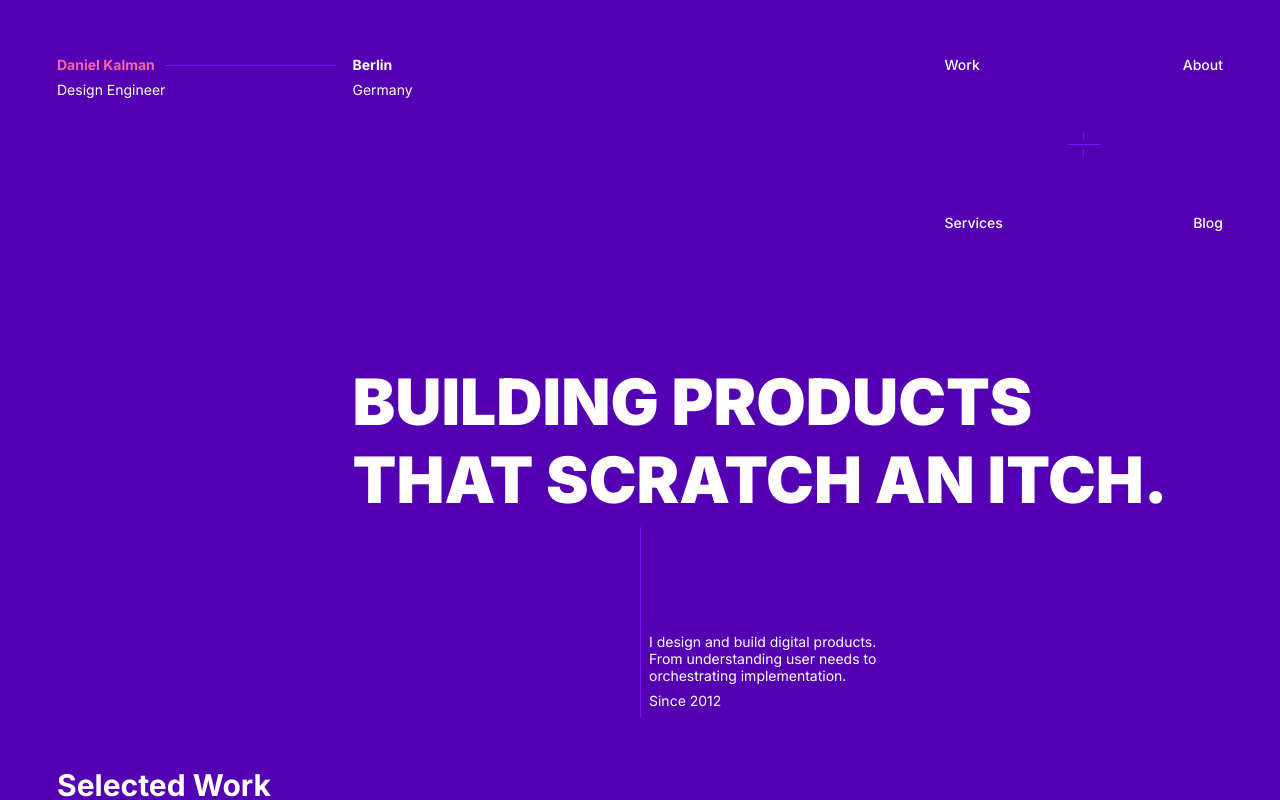
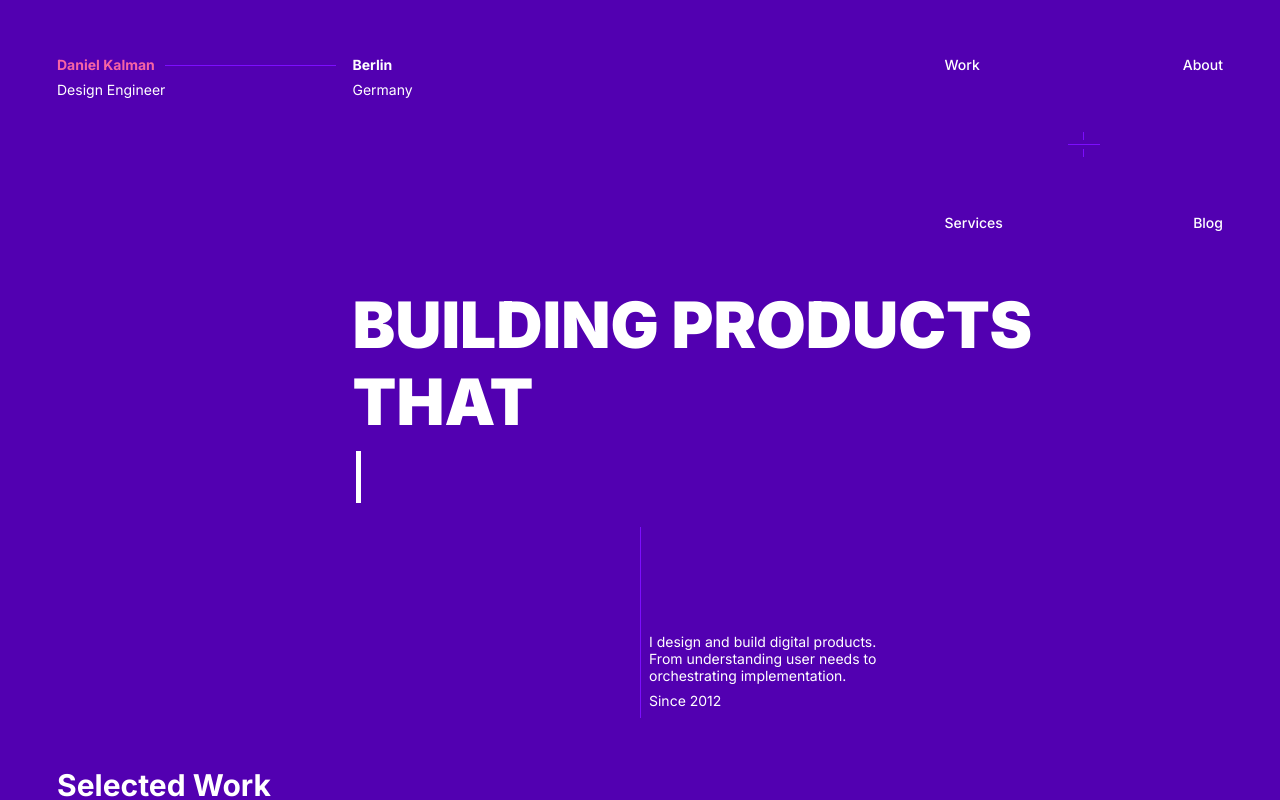
Before and after one commit to dnlklmn/dweb-26, a React (Vite) app: page / in a window 1280 px wide. Shown: the top 800 px of the page. Built offline with nearby package versions, Linux system fonts and the light colour scheme.

Commit message:
Typewriter

```diff
--- a/src/components/LandingPage.css
+++ b/src/components/LandingPage.css
@@ -136,6 +136,32 @@
     max-width: 1024px;
     opacity: 0;
     transition: opacity var(--anim-duration) var(--anim-easing);
+}
+
+/* Typewriter suffix — inline, color handled per-word in JSX */
+.landing__typewriter {
+    white-space: nowrap;
+}
+
+/* Blinking cursor */
+.landing__cursor {
+    display: inline-block;
+    width: 0.08em;
+    height: 0.8em;
+    background: currentColor;
+    margin-left: 0.05em;
+    vertical-align: baseline;
+    animation: cursor-blink 1s step-end infinite;
+}
+
+@keyframes cursor-blink {
+    0%,
+    100% {
+        opacity: 1;
+    }
+    50% {
+        opacity: 0;
+    }
 }
 
 /* Bottom row — starts at 0 height, grows to 192px at step 4 */
--- a/src/components/LandingPage.tsx
+++ b/src/components/LandingPage.tsx
@@ -1,6 +1,7 @@
 import React from "react";
 import { Link, useLocation } from "react-router-dom";
 import { useSteppedAnimation } from "../hooks/useSteppedAnimation";
+import { useTypewriter } from "../hooks/useTypewriter";
 import CaseStudyCard, { CaseStudy } from "./CaseStudyCard";
 import "./LandingPage.css";
 import autoHeaderImage from "../assets/auto/header-2.jpeg";
@@ -36,9 +37,56 @@ const caseStudies: CaseStudy[] = [
 
 const SKIP_ANIM_KEY = "landing-skip-anim";
 
+const TYPEWRITER_PHRASES = [
+  { text: "scratch an itch", accentWord: "itch" },
+  { text: "matter", accentWord: "matter" },
+  { text: "solve real problems", accentWord: "real" },
+  { text: "serve communities", accentWord: "communities" },
+  { text: "are fun to use", accentWord: "fun" },
+  { text: "make people's lives easier", accentWord: "easier" },
+  { text: "stand the test of time", accentWord: "time" },
+  { text: "feel inevitable", accentWord: "inevitable" },
+  { text: "earn trust", accentWord: "trust" },
+  { text: "spark curiosity", accentWord: "curiosity" },
+  { text: "change how people think", accentWord: "think" },
+  { text: "bring ideas to life", accentWord: "life" },
+  { text: "make the complex simple", accentWord: "simple" },
+  { text: "push the craft forward", accentWord: "craft" },
+  { text: "leave things better than we found them", accentWord: "better" },
+];
+
+/** Splits `displayed` around `accentWord` and wraps the accent part in a span.
+ *  Colors characters as they are typed, not all at once on full match. */
+function renderWithAccent(displayed: string, accentWord: string, fullText: string) {
+  if (!accentWord) return displayed;
+  // Find the accent word's position in the full phrase so we use the right index
+  const accentStart = fullText.indexOf(accentWord);
+  if (accentStart === -1) return displayed;
+  // How many accent chars have been typed so far
+  const accentTyped = displayed.slice(accentStart, accentStart + accentWord.length);
+  if (!accentTyped || !accentWord.startsWith(accentTyped)) return displayed;
+  return (
+    <>
+      {displayed.slice(0, accentStart)}
+      <span style={{ color: "var(--color-accent)" }}>{accentTyped}</span>
+      {displayed.slice(accentStart + accentTyped.length)}
+    </>
+  );
+}
+
+function shuffled<T>(arr: T[]): T[] {
+  const a = [...arr];
+  for (let i = a.length - 1; i > 0; i--) {
+    const j = Math.floor(Math.random() * (i + 1));
+    [a[i], a[j]] = [a[j], a[i]];
+  }
+  return a;
+}
+
 const LandingPage: React.FC = () => {
   const location = useLocation();
   const skipAnim = sessionStorage.getItem(SKIP_ANIM_KEY) === "1";
+  const [phrases] = React.useState(() => shuffled(TYPEWRITER_PHRASES));
 
   const { step, isComplete } = useSteppedAnimation({
     totalSteps: 6,
@@ -58,6 +106,15 @@ const LandingPage: React.FC = () => {
     const top = target.getBoundingClientRect().top + window.scrollY - 12;
     window.scrollTo({ top, behavior: "smooth" });
   }, [location.hash, isComplete]);
+
+  const { displayed: typewriterText, accentWord, currentPhrase } = useTypewriter({
+    phrases,
+    typeSpeed: 55,
+    deleteSpeed: 28,
+    pauseAfterType: 2200,
+    pauseAfterDelete: 350,
+    enabled: isComplete,
+  });
 
   const stepClasses = Array.from(
     { length: step + 1 },
@@ -135,8 +192,27 @@ const LandingPage: React.FC = () => {
             {/* Middle row — flex animated by step classes */}
             <div className="landing__middle-row">
               <h1 className="landing__headline">
-                building Products that scratch an{" "}
-                <span className="text-var(--color-accent)">itch.</span>
+                building Products that
+                <br />
+                <span className="landing__typewriter">
+                  {renderWithAccent(typewriterText, accentWord, currentPhrase)}
+                  {isComplete && (
+                    <span
+                      className="landing__cursor"
+                      aria-hidden="true"
+                      style={{
+                        color: (() => {
+                          const accentStart = currentPhrase.indexOf(accentWord);
+                          if (accentStart === -1) return "inherit";
+                          const partial = typewriterText.slice(accentStart, accentStart + accentWord.length);
+                          return partial.length > 0 && accentWord.startsWith(partial)
+                            ? "var(--color-accent)"
+                            : "inherit";
+                        })(),
+                      }}
+                    />
+                  )}
+                </span>
               </h1>
             </div>
 
--- /dev/null
+++ b/src/hooks/useTypewriter.ts
@@ -0,0 +1,141 @@
+import { useState, useEffect, useRef } from "react";
+
+export interface TypewriterPhrase {
+  text: string;
+  /** The substring to render in accent color (must appear in text) */
+  accentWord: string;
+}
+
+interface UseTypewriterOptions {
+  phrases: TypewriterPhrase[];
+  /** ms per character when typing */
+  typeSpeed?: number;
+  /** ms per character when deleting */
+  deleteSpeed?: number;
+  /** ms to pause after fully typing a phrase */
+  pauseAfterType?: number;
+  /** ms to pause after fully deleting a phrase */
+  pauseAfterDelete?: number;
+  /** Don't start until this is true */
+  enabled?: boolean;
+}
+
+export interface UseTypewriterResult {
+  displayed: string;
+  accentWord: string;
+  currentPhrase: string;
+  isTyping: boolean;
+}
+
+function rand(min: number, max: number) {
+  return min + Math.random() * (max - min);
+}
+
+export function useTypewriter({
+  phrases,
+  typeSpeed = 60,
+  deleteSpeed = 30,
+  pauseAfterType = 2200,
+  pauseAfterDelete = 400,
+  enabled = true,
+}: UseTypewriterOptions): UseTypewriterResult {
+  const [displayed, setDisplayed] = useState("");
+  const [accentWord, setAccentWord] = useState(phrases[0]?.accentWord ?? "");
+  const [isTyping, setIsTyping] = useState(false);
+  const phraseIndex = useRef(0);
+  const charIndex = useRef(0);
+  const phase = useRef<
+    "typing" | "pausing" | "deleting" | "pause-after-delete" | "false-start-deleting"
+  >("typing");
+  // How many chars to type before bailing on a false start (0 = no false start this round)
+  const falseStartAt = useRef(0);
+  const timer = useRef<ReturnType<typeof setTimeout> | null>(null);
+
+  useEffect(() => {
+    if (!enabled || phrases.length === 0) return;
+
+    function tick() {
+      const current = phrases[phraseIndex.current];
+
+      if (phase.current === "typing") {
+        setIsTyping(true);
+        charIndex.current += 1;
+        setDisplayed(current.text.slice(0, charIndex.current));
+        setAccentWord(current.accentWord);
+
+        // Hit the false-start bail-out point — start deleting without finishing
+        if (falseStartAt.current > 0 && charIndex.current >= falseStartAt.current) {
+          falseStartAt.current = 0;
+          phase.current = "false-start-deleting";
+          timer.current = setTimeout(tick, rand(80, 160));
+          return;
+        }
+
+        if (charIndex.current >= current.text.length) {
+          // Occasionally wait much longer before deleting
+          const extraPause = Math.random() < 0.3 ? rand(1500, 4000) : 0;
+          phase.current = "pausing";
+          timer.current = setTimeout(tick, pauseAfterType + extraPause);
+        } else {
+          // Slight jitter on type speed for realism
+          timer.current = setTimeout(tick, rand(typeSpeed * 0.6, typeSpeed * 1.5));
+        }
+      } else if (phase.current === "pausing") {
+        setIsTyping(false);
+        phase.current = "deleting";
+        timer.current = setTimeout(tick, deleteSpeed);
+      } else if (phase.current === "deleting") {
+        setIsTyping(false);
+        charIndex.current -= 1;
+        setDisplayed(current.text.slice(0, charIndex.current));
+
+        if (charIndex.current <= 0) {
+          phase.current = "pause-after-delete";
+          phraseIndex.current = (phraseIndex.current + 1) % phrases.length;
+          // Decide now if the next phrase will be a false start
+          const next = phrases[phraseIndex.current];
+          if (Math.random() < 0.10 && next.text.length > 6) {
+            // Type between 4 and ~40% of the next phrase before bailing
+            falseStartAt.current = Math.floor(rand(4, next.text.length * 0.4 + 4));
+          } else {
+            falseStartAt.current = 0;
+          }
+          timer.current = setTimeout(tick, pauseAfterDelete);
+        } else {
+          timer.current = setTimeout(tick, rand(deleteSpeed * 0.7, deleteSpeed * 1.3));
+        }
+      } else if (phase.current === "false-start-deleting") {
+        setIsTyping(false);
+        charIndex.current -= 1;
+        setDisplayed(current.text.slice(0, charIndex.current));
+
+        if (charIndex.current <= 0) {
+          phase.current = "pause-after-delete";
+          phraseIndex.current = (phraseIndex.current + 1) % phrases.length;
+          falseStartAt.current = 0;
+          timer.current = setTimeout(tick, pauseAfterDelete);
+        } else {
+          timer.current = setTimeout(tick, rand(deleteSpeed * 0.7, deleteSpeed * 1.1));
+        }
+      } else {
+        // pause-after-delete — occasionally hesitate before starting to type
+        const preTypeDelay = Math.random() < 0.3 ? rand(500, 3000) : 0;
+        phase.current = "typing";
+        timer.current = setTimeout(tick, rand(typeSpeed * 0.8, typeSpeed * 1.2) + preTypeDelay);
+      }
+    }
+
+    timer.current = setTimeout(tick, typeSpeed);
+
+    return () => {
+      if (timer.current) clearTimeout(timer.current);
+    };
+  }, [enabled, phrases, typeSpeed, deleteSpeed, pauseAfterType, pauseAfterDelete]);
+
+  return {
+    displayed,
+    accentWord,
+    currentPhrase: phrases[phraseIndex.current]?.text ?? "",
+    isTyping,
+  };
+}
```
